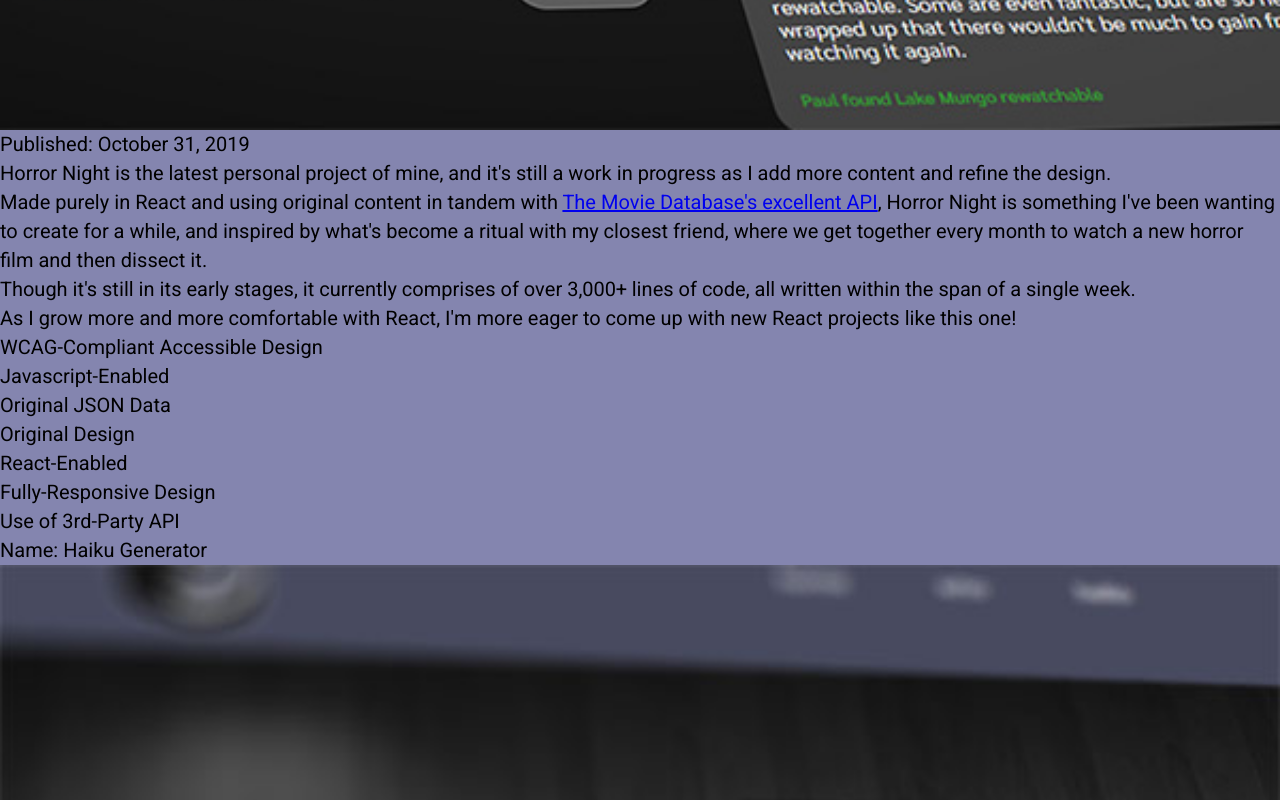
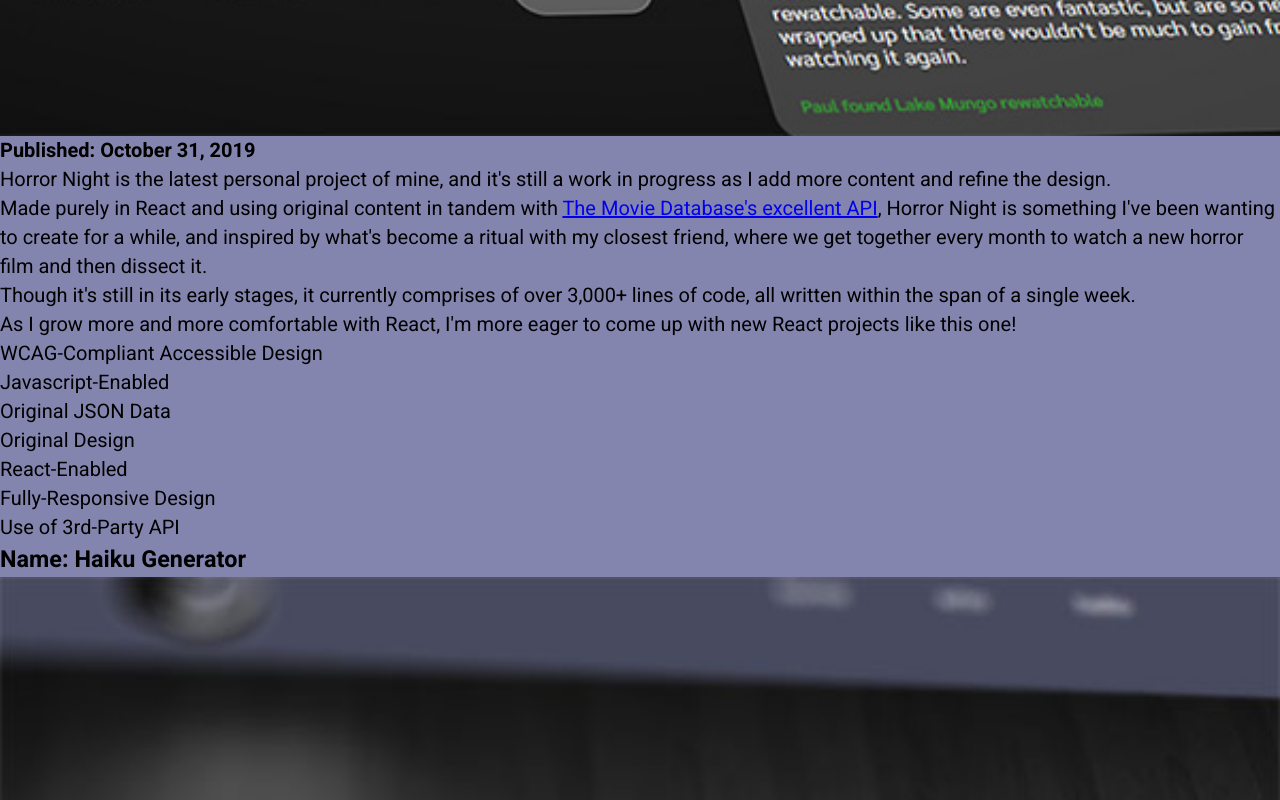
Before and after one commit to lbCyber/frontpage-react-NEW, a React (Create React App) app: page /work in a window 1280 px wide. Shown: the part 900-1700 px from the top of the page. Built offline with nearby package versions, Linux system fonts and the light colour scheme.

Commit message:
Minor touchups of mapping

```diff
--- a/src/components/work.js
+++ b/src/components/work.js
@@ -19,18 +19,18 @@ class Work extends Component {
 
   render() {
     return (
-      <div>
+      <section className="portfolioBox">
         {
           this.state.work.map((project, key) => {
             return (
-              <div key={key}>
-                <p>Name: {project.title}</p>
-                <img src={`./assets/${project.image}`} alt="" />
-                <p>Published: {`${this.state.months[project.published[1]]} ${project.published[2]}, ${project.published[0]}`}</p>
-                <div>
+              <div className="projectContainer" key={key}>
+                <h3 className="projectName">Name: {project.title}</h3>
+                <img className="projectBanner" src={`./assets/${project.image}`} alt="" />
+                <h4 className="projectDate">Published: {`${this.state.months[project.published[1]]} ${project.published[2]}, ${project.published[0]}`}</h4>
+                <div className="projectText">
                   <ReactMarkdown source={project.text} escapeHtml={false} />
                 </div>
-                <div>
+                <div className="projectFeaturesContainer">
                   <ul>
                     {
                       project.features.map((feature, key) => {
@@ -47,7 +47,7 @@ class Work extends Component {
             )
           })
         }
-      </div>
+      </section>
     )
   }
 }
```
